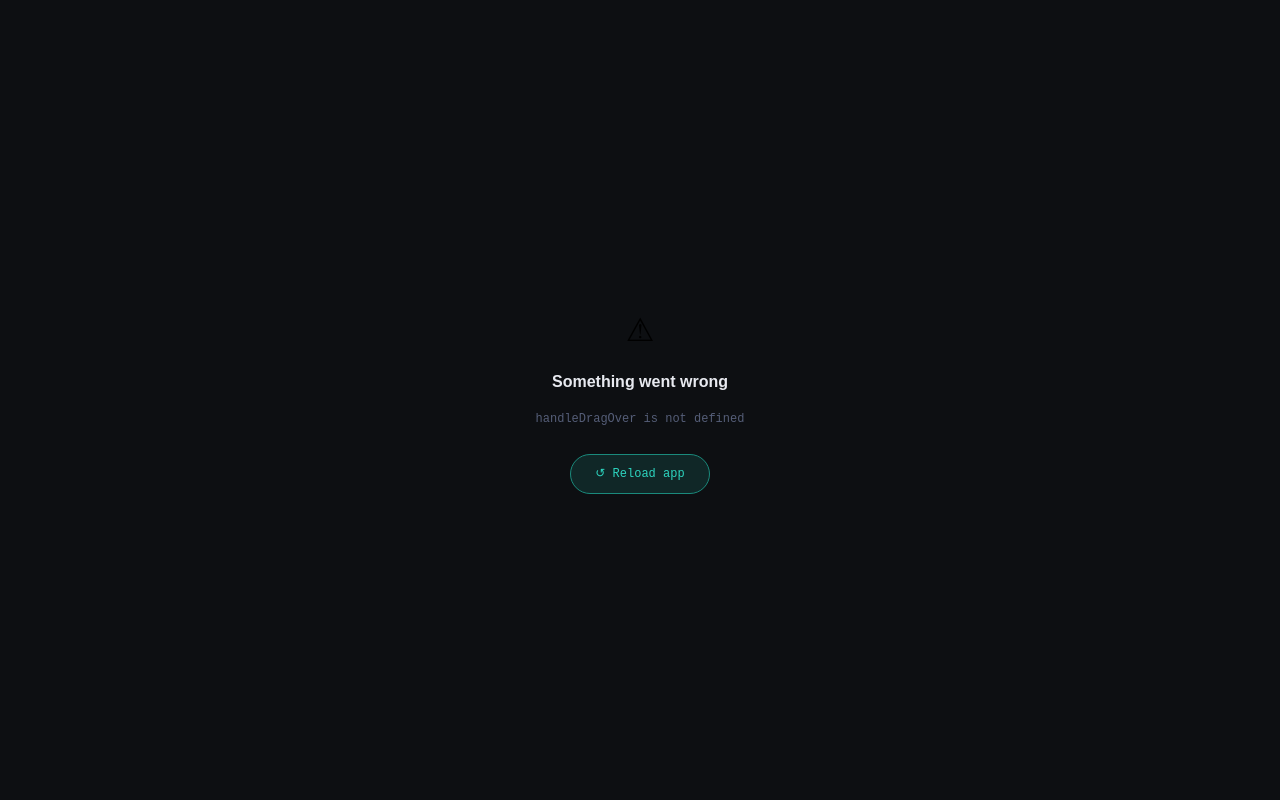
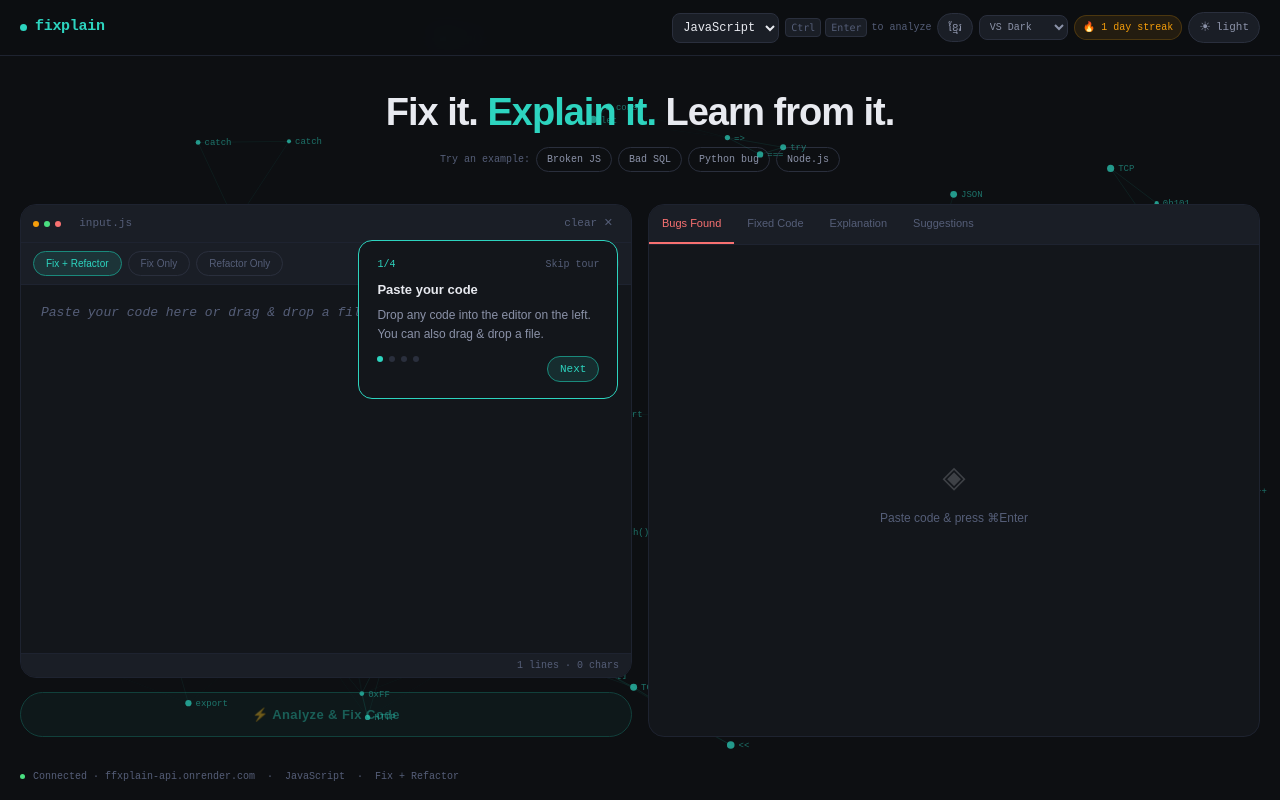
Before and after one commit to SokKimsour/Fixplain, a React (Vite) app in the folder fixplain-frontend/: page / in a window 1280 px wide. Built offline with nearby package versions, Linux system fonts and the light colour scheme; a web font is replaced by a local one.

Commit message:
fix frontend

```diff
--- a/fixplain-frontend/src/App.jsx
+++ b/fixplain-frontend/src/App.jsx
@@ -782,6 +782,7 @@
       }
     }
   };
+  const handleDragOver  = e => { e.preventDefault(); setIsDragging(true); };
   const handleDragLeave = e => { e.preventDefault(); setIsDragging(false); };
   const handleDrop = e => {
     e.preventDefault(); setIsDragging(false);
```
